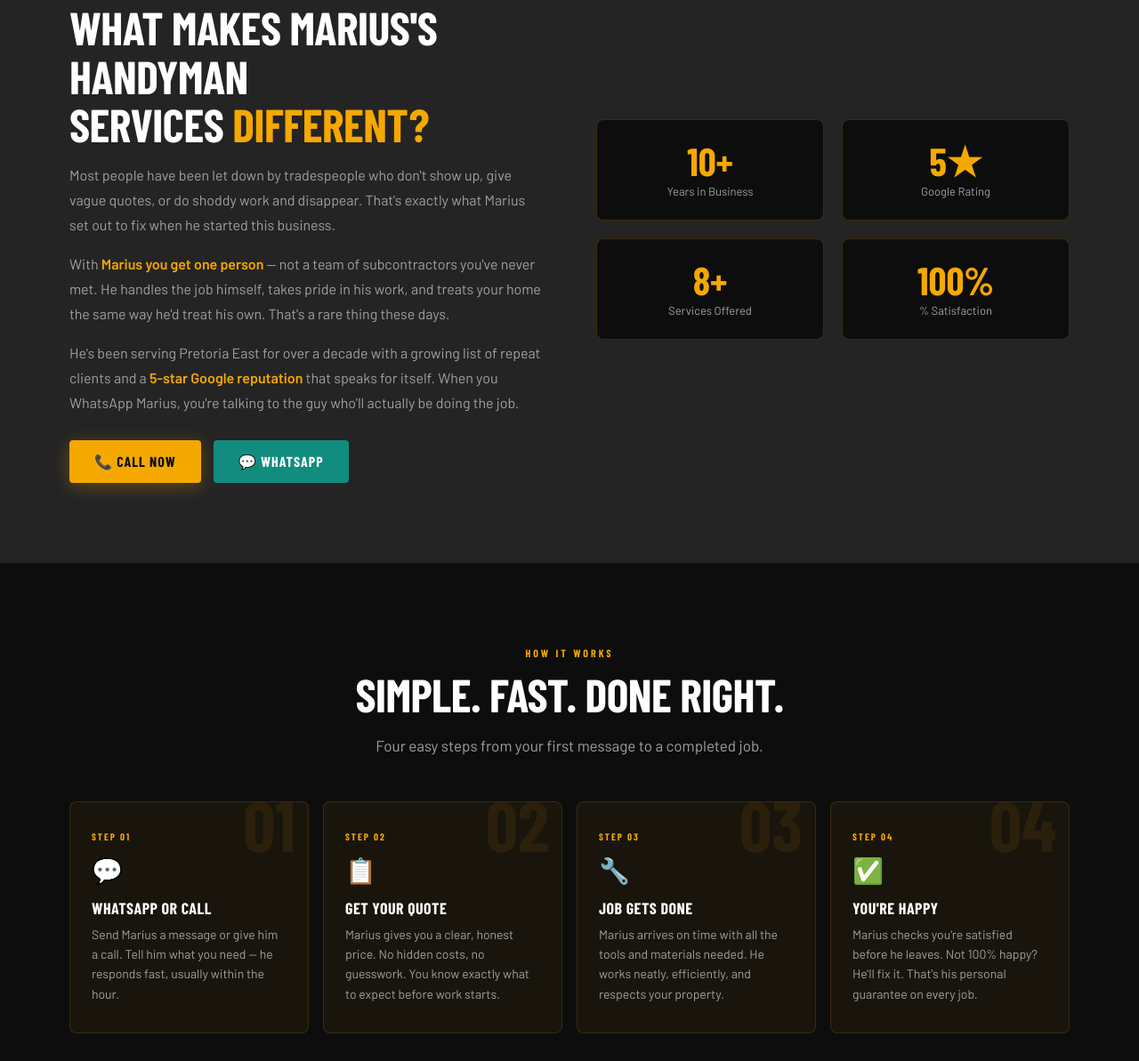
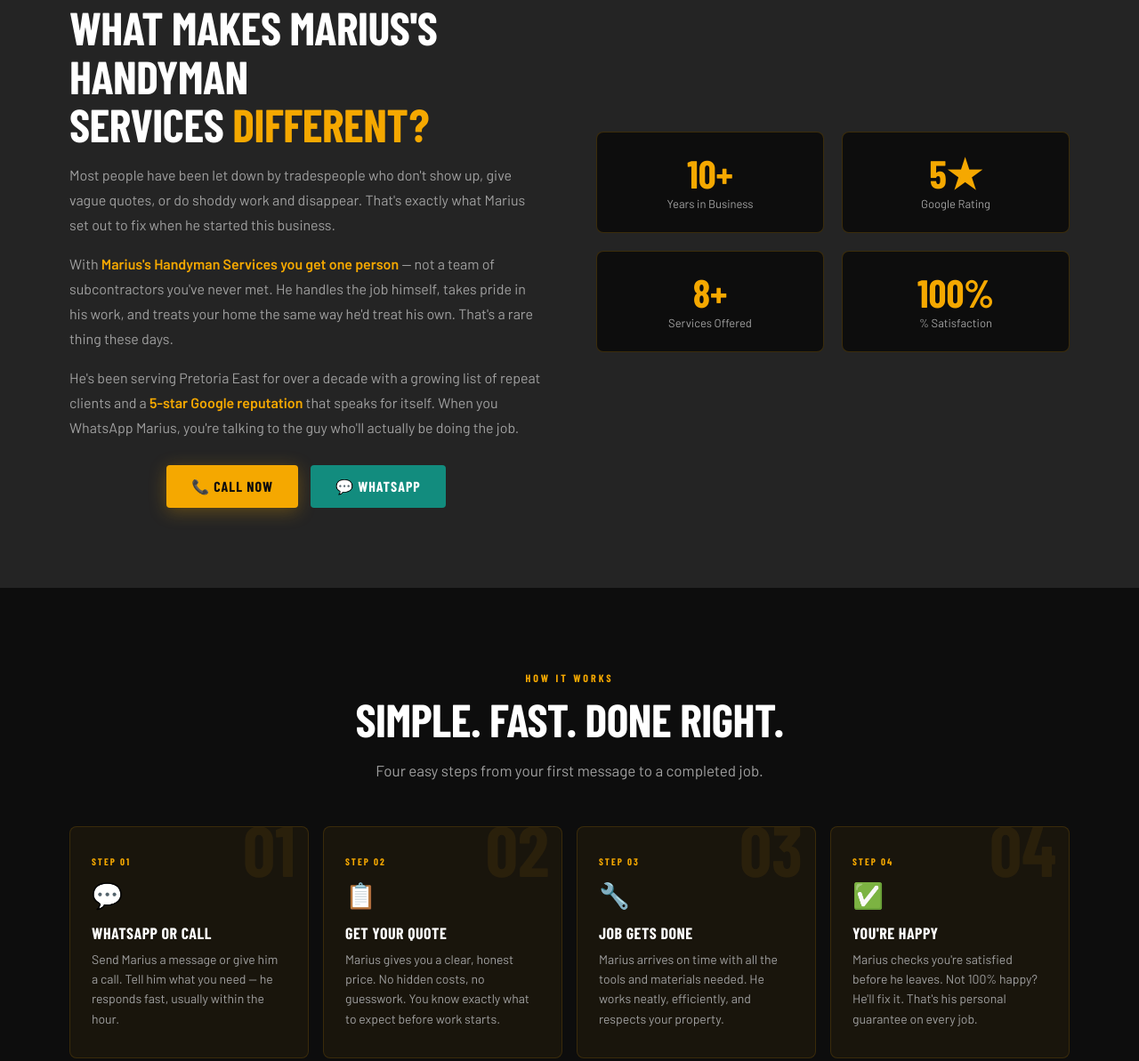
Before and after one commit to Gworkxdigital/marius-handyman-services, a plain HTML site: page index.html in a window 1280 px wide. Shown: the part 4280-5473 px from the top of the page at 89% size. Drawn offline with nearby package versions, Linux system fonts and the light colour scheme; a web font is replaced by a local one.

Commit message:
Add files via upload

```diff
--- a/index.html
+++ b/index.html
@@ -198,6 +198,8 @@ img { max-width: 100%; display: block; }
 .services__grid { display: grid; grid-template-columns: repeat(3,1fr); gap: 20px; margin-top: 48px; }
 .services__last-row { display: flex; justify-content: center; gap: 20px; margin-top: 20px; }
 .services__last-row .svc-card { width: calc(33.333% - 10px); max-width: 360px; }
+@media (max-width: 768px) { .services__last-row { flex-direction: row; } .services__last-row .svc-card { width: calc(50% - 10px); } }
+@media (max-width: 480px) { .services__last-row { flex-direction: column; } .services__last-row .svc-card { width: 100%; max-width: 100%; } }
 .svc-card { background: var(--clr-surface); border: 2px solid rgba(245,168,0,0.25); border-radius: var(--radius); padding: 28px; box-shadow: 4px 4px 0 rgba(245,168,0,0.2); transition: all 0.2s ease; text-decoration: none; display: block; position: relative; overflow: hidden; }
 .svc-card::before { content: ''; position: absolute; inset: 0; background: var(--clr-accent); opacity: 0; transition: opacity 0.2s; z-index: 0; }
 .svc-card:hover { transform: translate(-3px,-3px); box-shadow: 7px 7px 0 var(--clr-accent); border-color: var(--clr-accent); }
@@ -220,7 +222,7 @@ img { max-width: 100%; display: block; }
 .why-stat__label { font-size: 13px; color: var(--clr-muted); margin-top: 4px; }
 .why__copy p { font-size: 16px; line-height: 1.75; color: var(--clr-muted); margin-bottom: 16px; }
 .why__copy p strong { color: var(--clr-accent); }
-.why__actions { display: flex; gap: 14px; flex-wrap: wrap; margin-top: 28px; }
+.why__actions { display: flex; gap: 14px; flex-wrap: wrap; margin-top: 28px; justify-content: center; }
 
 /* ════════════════════════════════════════════════════
    PROCESS — NUMBERED CARDS (Component Process-3)
@@ -692,9 +694,9 @@ img { max-width: 100%; display: block; }
         <span class="tag">Why Choose Marius</span>
         <h2 class="h2 h2--accent">What Makes Marius's Handyman<br>Services <span>Different?</span></h2>
         <p>Most people have been let down by tradespeople who don't show up, give vague quotes, or do shoddy work and disappear. That's exactly what Marius set out to fix when he started this business.</p>
-        <p>With <strong>Marius you get one person</strong> — not a team of subcontractors you've never met. He handles the job himself, takes pride in his work, and treats your home the same way he'd treat his own. That's a rare thing these days.</p>
+        <p>With <strong>Marius's Handyman Services you get one person</strong> — not a team of subcontractors you've never met. He handles the job himself, takes pride in his work, and treats your home the same way he'd treat his own. That's a rare thing these days.</p>
         <p>He's been serving Pretoria East for over a decade with a growing list of repeat clients and a <strong>5-star Google reputation</strong> that speaks for itself. When you WhatsApp Marius, you're talking to the guy who'll actually be doing the job.</p>
-        <div class="why__actions">
+        <div class="why__actions" style="justify-content:center;text-align:center">
           <a href="tel:0837660650" class="btn btn--primary">📞 Call Now</a>
           <a href="https://wa.me/27837660650?text=Hi+Marius!+I'd+like+a+free+quote+please." class="btn btn--wa">💬 WhatsApp</a>
         </div>
@@ -826,7 +828,7 @@ img { max-width: 100%; display: block; }
 <!-- ── CTA BAND ── -->
 <section class="cta-band">
   <div class="inner">
-    <h2>Stop Searching.<br>Call Marius.</h2>
+    <h2>Stop Searching.<br>Call Marius's Handyman Services.</h2>
     <p>You've found Pretoria East's most reliable handyman. Getting a free quote takes 30 seconds — call or WhatsApp right now and let's get your job sorted.</p>
     <div class="cta-band__actions">
       <a href="tel:0837660650" class="btn btn--cta-dark">📞 Call 083 766 0650</a>
```
